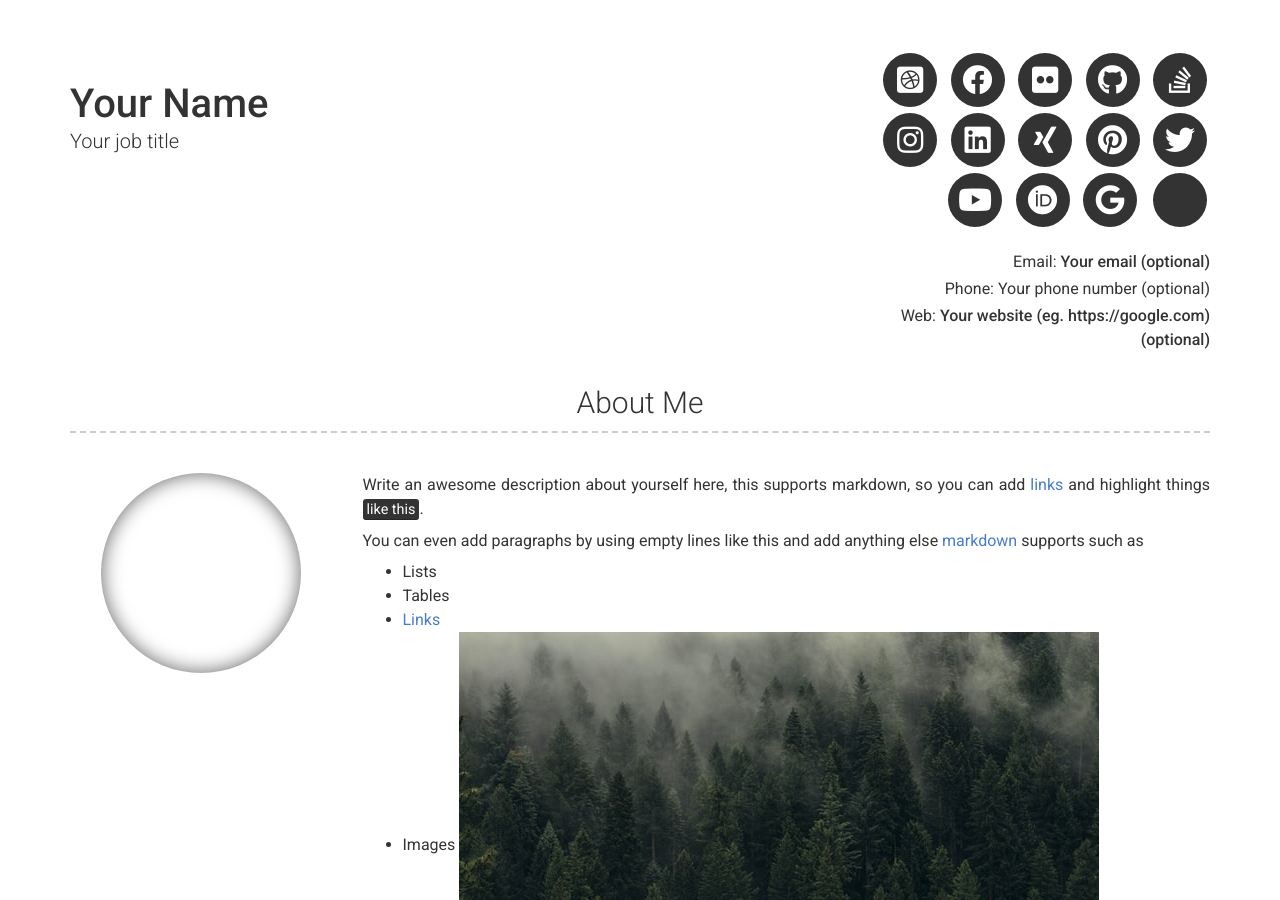
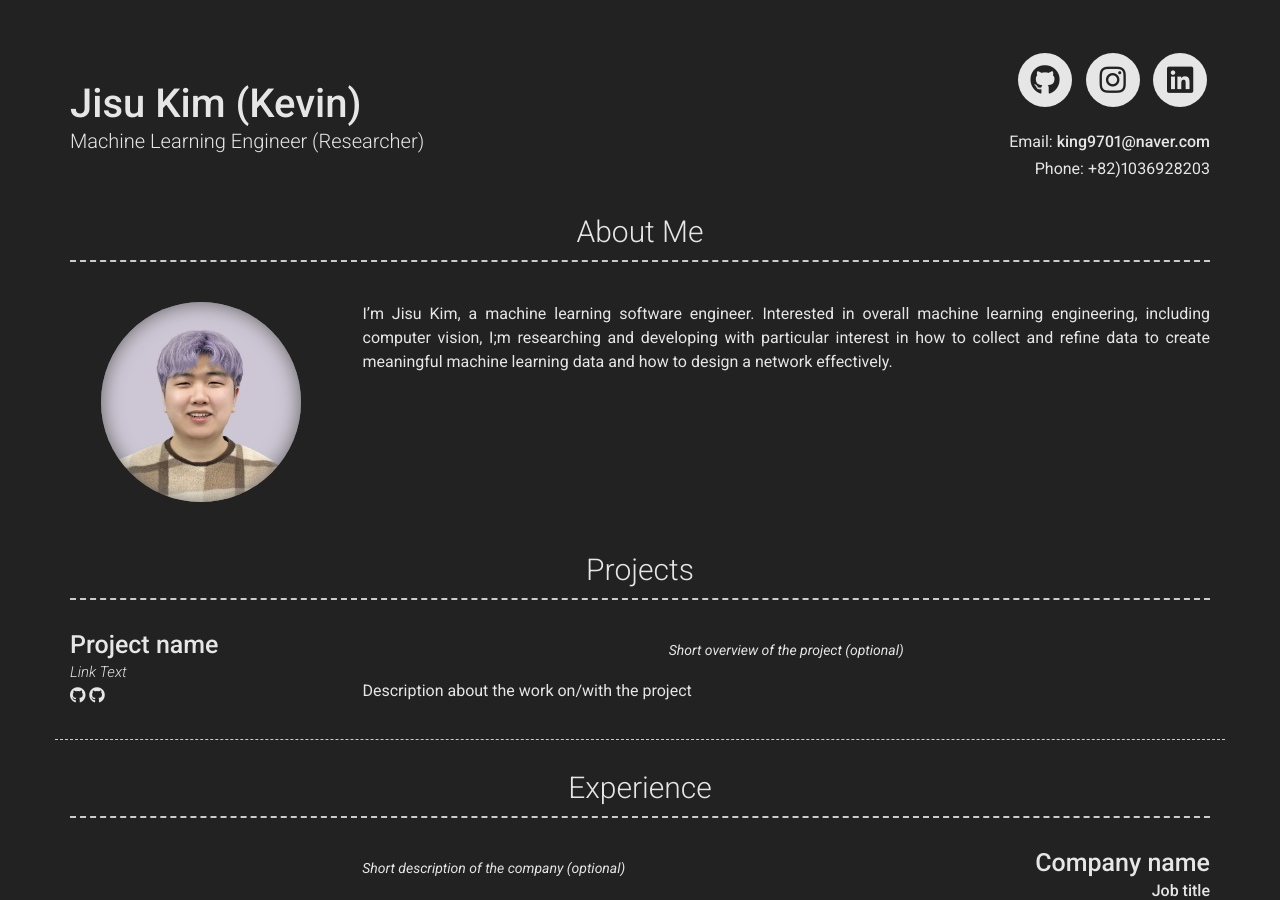
Before and after one commit to Kevin-JisuKim/Kevin-JisuKim.github.io, a Jekyll site: the page built from index.md, in a window 1280 px wide and 900 px high. Built offline with Jekyll 4.4.1, drawn with Linux system fonts in a browser that asks for light colours; nearby versions of some CDN libraries; some of the changed text lies outside the part shown.

Commit message:
add profile content

```diff
--- a/_config.yml
+++ b/_config.yml
@@ -6,38 +6,38 @@ repository: Git repository where your resume will be hosted, only required if yo
 version: 2
 
 # Personal info
-name: Your Name
-title: Your job title
-email: Your email (optional)
+name: Jisu Kim (Kevin)
+title: Machine Learning Engineer (Researcher)
+email: king9701@naver.com
 # email_title: Email (Email title override)
-phone: Your phone number (optional)
+phone: +82)1036928203
 # phone_title: Phone (Phone title override)
-website: Your website (eg. https://google.com)(optional)
+# website: Your website (eg. https://google.com)(optional)
 # website_title: Web (Website title override)
 
 # Dark Mode (true/false/never)
-darkmode: false
+darkmode: true
 
 # Social links
-twitter_username: jekyllrb
-github_username:  jekyll
-stackoverflow_username: "00000001"
-dribbble_username: jekyll
-facebook_username: jekyll
-flickr_username: jekyll
-instagram_username: jekyll
-linkedin_username: jekyll
-xing_username: jekyll
-pinterest_username: jekyll
-youtube_username: jekyll
-orcid_username: 0000-0000-0000-0000
-googlescholar_username: D847cGsAAAAJ
+# twitter_username: jekyllrb
+github_username:  Kevin-JisuKim
+# stackoverflow_username: "00000001"
+# dribbble_username: jekyll
+# facebook_username: jekyll
+# flickr_username: jekyll
+instagram_username: j1sssss0o
+linkedin_username: jisu-kim-1293b3204
+# xing_username: jekyll
+# pinterest_username: jekyll
+# youtube_username: jekyll
+# orcid_username: 0000-0000-0000-0000
+# googlescholar_username: D847cGsAAAAJ
 
 # Additional icon links
-additional_links:
-- title: Link name
-  icon: Font Awesome brand icon name (eg. fab fa-twitter) (https://fontawesome.com/icons?d=gallery&s=brands&m=free)
-  url: Link url (eg. https://google.com)
+# additional_links:
+# - title: Link name
+#   icon: Font Awesome brand icon name (eg. fab fa-twitter) (https://fontawesome.com/icons?d=gallery&s=brands&m=free)
+#   url: Link url (eg. https://google.com)
 # - title: another link
 #   icon: font awesome brand icon name (eg. fab fa-twitter) (https://fontawesome.com/icons?d=gallery&s=brands&m=free)
 #   url: Link url (eg. https://google.com)
@@ -50,15 +50,9 @@ additional_links:
 
 # About Section
 # about_title: About Me (Use this to override about section title)
-about_profile_image: Directory of profile image (eg. images/profile.jpg)
+about_profile_image: images/profile.jpg
 about_content: | # this will include new lines to allow paragraphs
-  Write an awesome description about yourself here, this supports markdown, so you can add [links](http://foobar.com) and highlight things <mark>like this</mark>.
-
-  You can even add paragraphs by using empty lines like this and add anything else [markdown](https://www.markdownguide.org/getting-started#what-is-markdown) supports such as
-    - Lists
-    - Tables
-    - <a href="google.com">Links</a>
-    - Images ![alt text](/images/landscape-trees.jpg "Trees")
+  I'm Jisu Kim, a machine learning software engineer. Interested in overall machine learning engineering, including computer vision, I;m researching and developing with particular interest in how to collect and refine data to create meaningful machine learning data and how to design a network effectively.
 
 content:
   - title: Projects # Title for the section
```
Also changed, not shown: images/profile.jpg (added).
